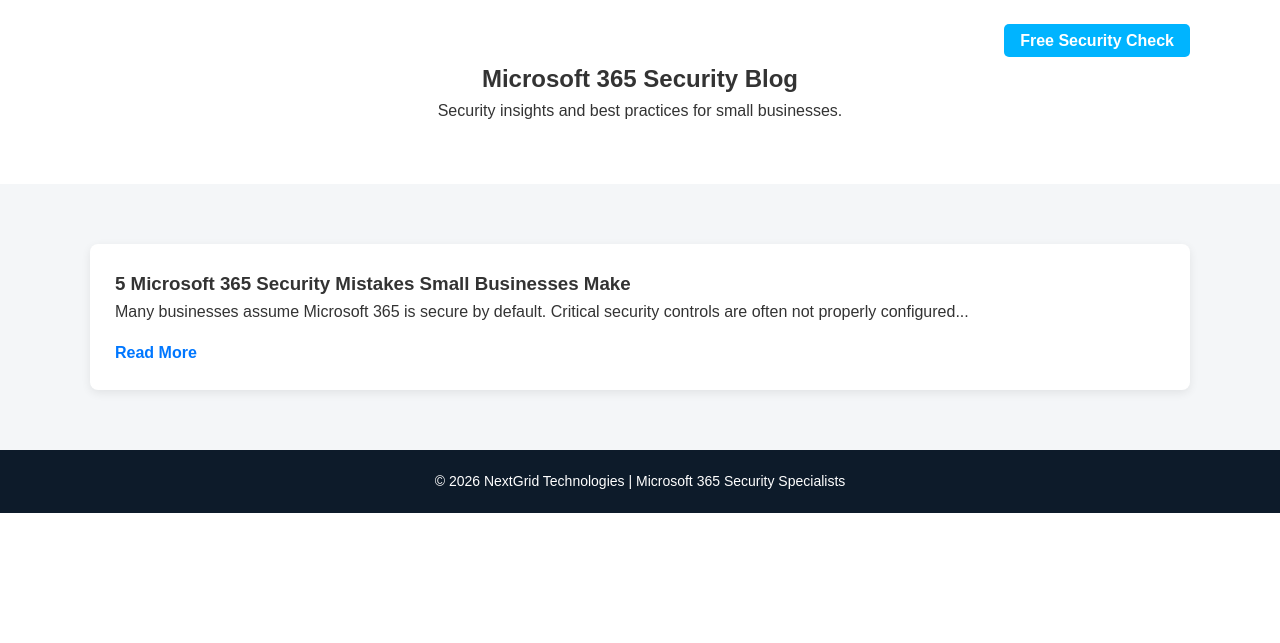
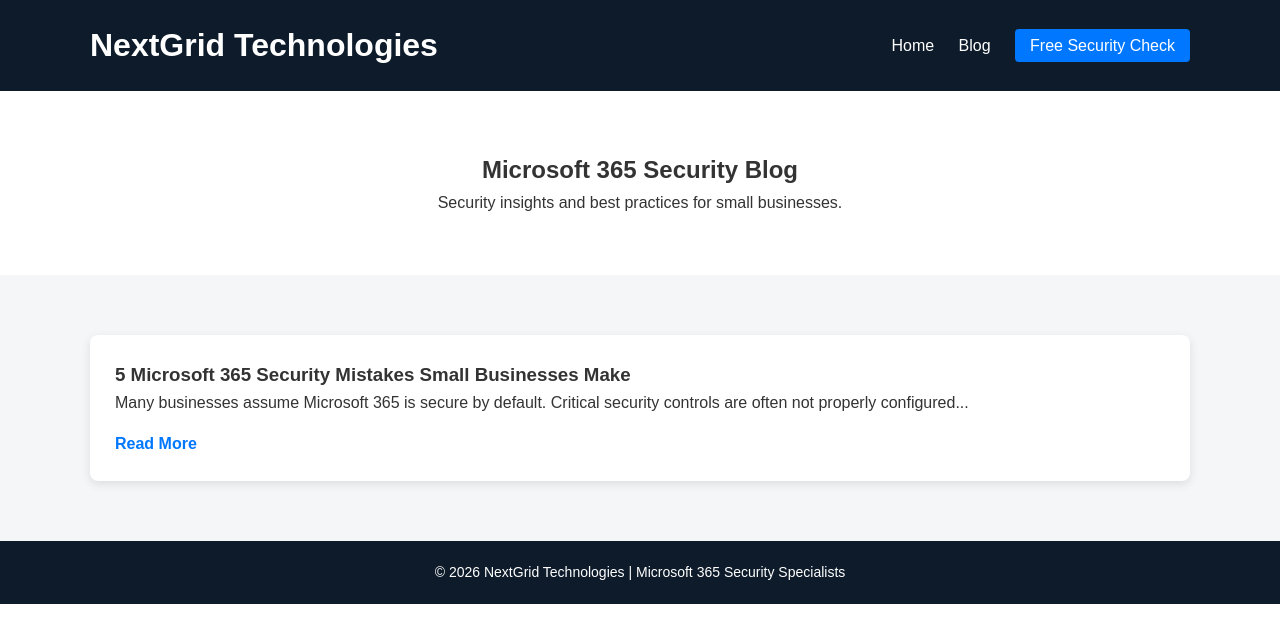
Before and after one commit to Chikanyac/NextGridTechnologies.co.za, a PHP site: page /blog.html in a window 1280 px wide. Shown: the top 643 px of the page. Run offline with PHP 8.4, Linux system fonts and the light colour scheme.

Commit message:
Update styles.css

```diff
--- a/styles.css
+++ b/styles.css
@@ -1,14 +1,11 @@
-/* =========================
-   GLOBAL
-========================= */
 * {
   margin: 0;
   padding: 0;
   box-sizing: border-box;
+  font-family: Arial, sans-serif;
 }
 
 body {
-  font-family: 'Poppins', sans-serif;
   line-height: 1.6;
   color: #333;
 }
@@ -19,18 +16,10 @@ body {
   margin: auto;
 }
 
-/* =========================
-   HEADER (Transparent Over Hero)
-========================= */
 header {
-  position: absolute;
-  width: 100%;
-  top: 0;
-  left: 0;
-  z-index: 1000;
-  padding: 25px 0;
-  background: transparent;
+  background: #0d1b2a;
   color: white;
+  padding: 20px 0;
 }
 
 .header-flex {
@@ -39,92 +28,48 @@ header {
   align-items: center;
 }
 
-.logo {
-  height: 55px;
-  width: auto;
+header img.logo {
+  width: 40px;
+  margin-right: 10px;
+  vertical-align: middle;
 }
 
-header h1 {
-  display: flex;
-  align-items: center;
-  gap: 10px;
-  font-weight: 600;
-  font-size: 20px;
-  color: white;
-}
-
-/* Navigation */
 nav a {
   color: white;
   text-decoration: none;
-  margin-left: 25px;
-  font-weight: 500;
-  transition: 0.3s ease;
+  margin-left: 20px;
 }
 
-nav a:hover {
-  opacity: 0.8;
+.btn-small {
+  background: #0077ff;
+  padding: 8px 15px;
+  border-radius: 4px;
 }
 
-/* Nav Button */
-.btn-small {
-  background: #00b4ff;
-  padding: 8px 16px;
-  border-radius: 5px;
-  font-weight: 600;
-}
-
-.btn-small:hover {
-  background: #0094d6;
-}
-
-/* =========================
-   HERO SECTION (With Background Image)
-========================= */
 .hero {
-  background: linear-gradient(
-      rgba(13, 27, 42, 0.85),
-      rgba(13, 27, 42, 0.85)
-    ),
-    url("header-bg.jpg");
-  background-size: cover;
-  background-position: center;
-  background-repeat: no-repeat;
+  background: linear-gradient(to right, #0d1b2a, #1b263b);
   color: white;
   text-align: center;
-  padding: 200px 20px 120px 20px;
+  padding: 100px 20px;
 }
 
 .hero h2 {
-  font-size: 42px;
-  font-weight: 700;
+  font-size: 36px;
   margin-bottom: 20px;
-}
-
-.hero p {
-  font-size: 18px;
-  margin-bottom: 20px;
-  opacity: 0.9;
 }
 
 .btn-primary {
   display: inline-block;
   background: #0077ff;
   color: white;
-  padding: 14px 28px;
-  border-radius: 6px;
+  padding: 12px 25px;
+  margin-top: 20px;
+  border-radius: 5px;
   text-decoration: none;
-  font-weight: 600;
-  transition: 0.3s ease;
+  border: none;
+  cursor: pointer;
 }
 
-.btn-primary:hover {
-  background: #005fd1;
-}
-
-/* =========================
-   SECTIONS
-========================= */
 .section {
   padding: 60px 20px;
   text-align: center;
@@ -170,28 +111,39 @@ form {
   flex-direction: column;
 }
 
-form input,
-form textarea {
+form input, form textarea {
   padding: 12px;
   margin-bottom: 15px;
   border: 1px solid #ccc;
   border-radius: 5px;
+}
+
+.whatsapp {
+  position: fixed;
+  bottom: 20px;
+  right: 20px;
+  background: #25D366;
+  color: white;
+  font-size: 24px;
+  padding: 15px;
+  border-radius: 50%;
+  text-decoration: none;
+  box-shadow: 0 4px 10px rgba(0,0,0,0.3);
+}
+
+footer {
+  background: #0d1b2a;
+  color: white;
+  text-align: center;
+  padding: 20px;
   font-size: 14px;
 }
 
-form textarea {
-  resize: vertical;
-  min-height: 120px;
-}
-
-/* =========================
-   BLOG
-========================= */
 .blog-card {
   background: white;
   padding: 25px;
   border-radius: 8px;
-  box-shadow: 0 3px 10px rgba(0, 0, 0, 0.08);
+  box-shadow: 0 3px 10px rgba(0,0,0,0.1);
   text-align: left;
 }
 
@@ -199,12 +151,8 @@ form textarea {
   display: inline-block;
   margin-top: 15px;
   color: #0077ff;
-  font-weight: 600;
+  font-weight: bold;
   text-decoration: none;
-}
-
-.read-more:hover {
-  text-decoration: underline;
 }
 
 .blog-content {
```
Also changed, not shown: other parts of styles.css (+2 -38 lines).
